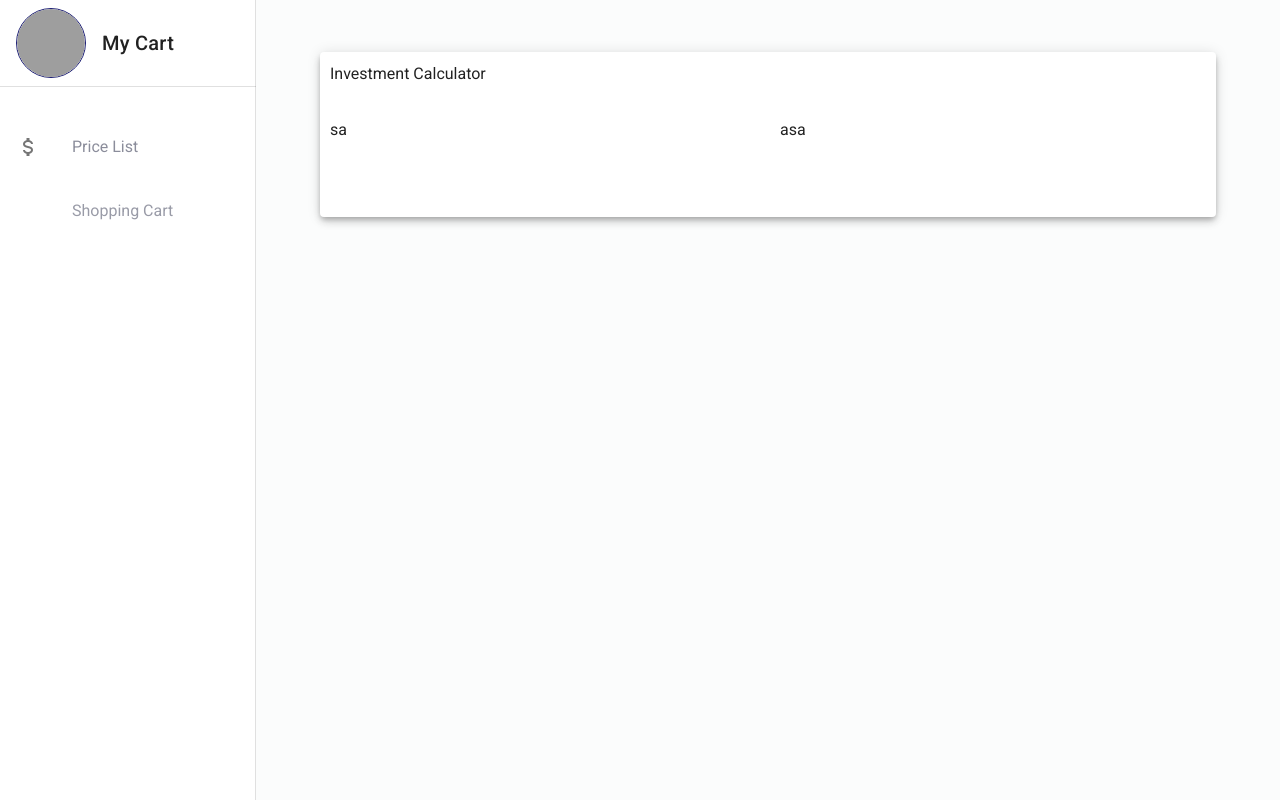
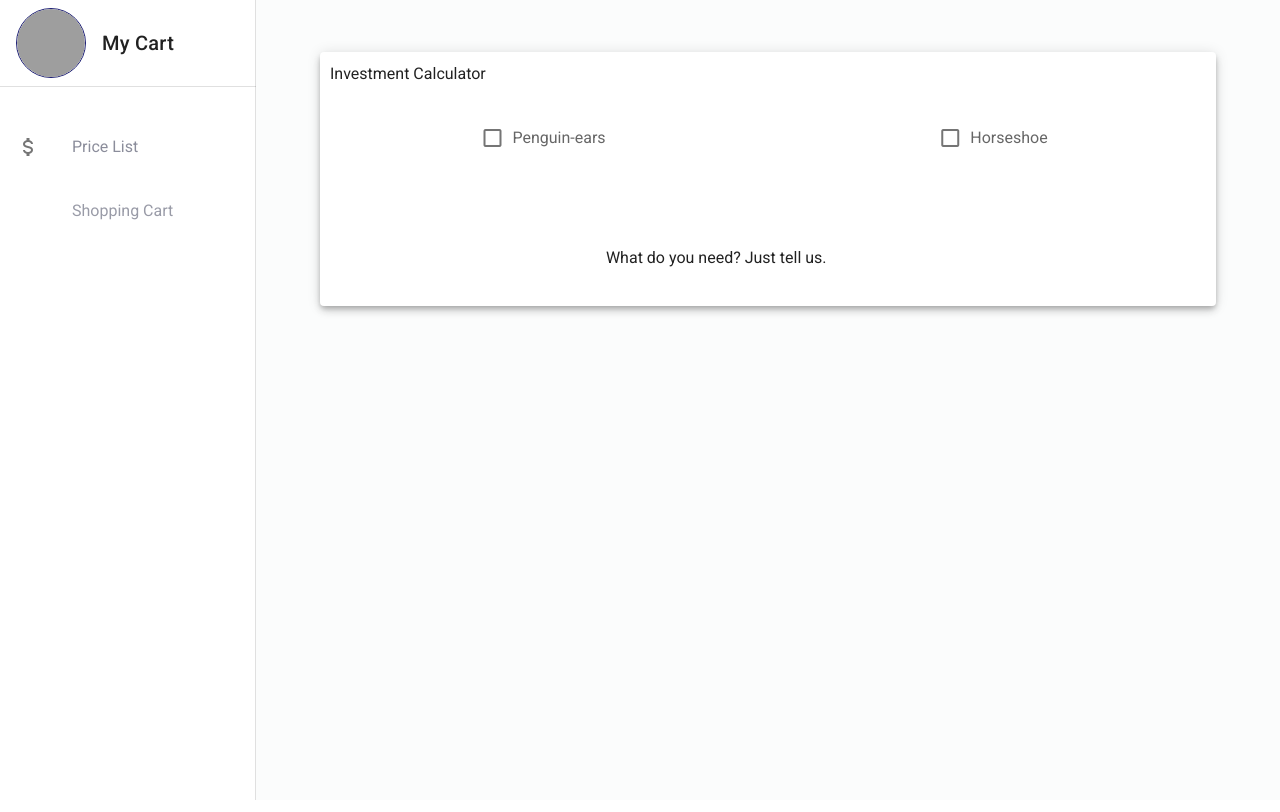
Before and after one commit to bpriyabhashana/shopping-cart-frontend, a Nuxt app: page /shopping-cart in a window 1280 px wide. Built offline with nearby package versions, Linux system fonts and the light colour scheme; grey boxes are pictures that could not be loaded.

Commit message:
Cart updated

```diff
--- a/assets/scss/main.scss
+++ b/assets/scss/main.scss
@@ -42,8 +42,45 @@
 .calculatorTitle {
   font-family: "Manrope-ExtraBold";
   color: #191b73;
-  font-size: 25px !important;
+  font-size: 25px;
 }
 .calculatorRow {
   text-align: center !important;
+  padding: 10px;
 }
+.inputRow {
+  text-align: center !important;
+  padding: 10px;
+}
+.formField {
+  padding-left: 10%;
+  padding-right: 10%;
+}
+.qtyDetails {
+  font-family: "Manrope-ExtraBold";
+  color: #8b8d9b;
+}
+.infoTextColor {
+  color: #191b73;
+  font-family: "Manrope-ExtraBold";
+}
+.dialogHeader {
+  padding: 20px;
+  font-family: "Manrope-ExtraBold";
+  color: #191b73;
+}
+.iconImage {
+  text-align: center !important;
+  margin-left: 25%;
+  margin-top: -20px;
+}
+.priceMessage {
+  padding: 20px;
+  font-family: "Manrope-bold";
+  color: #191b73;
+}
+.price {
+  color: red;
+  font-family: "Manrope-ExtraBold";
+  font-size: 20px;
+}
--- a/pages/shopping-cart.vue
+++ b/pages/shopping-cart.vue
@@ -15,13 +15,148 @@
                 Investment Calculator
               </v-col>
             </v-row>
-            <v-row class="calculatorRow mt-5" justify="center" align="center">
-              <v-col>sa</v-col>
-              <v-col>asa</v-col>
-            </v-row>
+            <v-form>
+              <!-- ----- checkbox ------ -->
+              <v-row class="mt-5">
+                <v-col>
+                  <v-row justify="center" align="center">
+                    <v-checkbox
+                      @change="
+                        e => (
+                          (penguinQty = 0),
+                          (penguinCartons = 0),
+                          (penguinUnits = 0)
+                        )
+                      "
+                      label="Penguin-ears"
+                      v-model="penguin"
+                    ></v-checkbox>
+                  </v-row>
+                </v-col>
+                <v-col justify="center" align="center">
+                  <v-row justify="center" align="center">
+                    <v-checkbox
+                      @change="
+                        e => (
+                          (horseQty = 0), (horseCartons = 0), (horseUnits = 0)
+                        )
+                      "
+                      label="Horseshoe"
+                      v-model="horse"
+                    ></v-checkbox>
+                  </v-row>
+                </v-col>
+              </v-row>
+              <!-- ------------- inputs ------------ -->
+              <v-row justify="center" align="center">
+                <!-- ---------- penguin column -------- -->
+                <v-col>
+                  <v-row justify="center" align="center" class="formField">
+                    <v-text-field
+                      v-if="penguin"
+                      outlined
+                      label="Quantity (Units)"
+                      v-model="penguinQty"
+                      type="number"
+                      @input="getPenguinData()"
+                    ></v-text-field>
+                  </v-row>
+                </v-col>
+                <!-- ---------- horse column -------- -->
+                <v-col>
+                  <v-row justify="center" align="center" class="formField">
+                    <v-text-field
+                      v-if="horse"
+                      outlined
+                      label="Quantity (Units)"
+                      v-model="horseQty"
+                      type="number"
+                      @input="getHorseData()"
+                    ></v-text-field>
+                  </v-row>
+                </v-col>
+              </v-row>
+              <v-row class="mb-5">
+                <v-col justify="center" align="center">
+                  <span v-if="penguinQty != 0" class="qtyDetails">
+                    <span class="infoTextColor"> {{ penguinCartons }}</span>
+                    carton
+                    <span class="infoTextColor">{{ penguinUnits }}</span>
+                    units</span
+                  ></v-col
+                >
+                <v-col justify="center" align="center" class="formField">
+                  <span v-if="horseQty != 0" class="qtyDetails">
+                    <span class="infoTextColor"> {{ horseCartons }}</span>
+                    carton
+                    <span class="infoTextColor">{{ horseUnits }} </span
+                    >units</span
+                  >
+                </v-col>
+              </v-row>
+              <v-row justify="center" align="center" class="mb-5">
+                <span v-if="!penguin && !horse"
+                  >What do you need? Just tell us.</span
+                >
+                <v-btn
+                  :disabled="!penguin && !horse"
+                  dark
+                  depressed
+                  color="#191B73"
+                  @click="priceDialog = true"
+                  >Proceed</v-btn
+                >
+              </v-row>
+            </v-form>
           </v-card>
         </v-col>
       </v-row>
+      <!-- ---------------- price dialog ------------ -->
+      <v-dialog v-model="priceDialog" width="400">
+        <v-card>
+          <div class="lighten-2 dialogHeader">
+            Price summary for your cart
+          </div>
+
+          <div class="iconImage">
+            <v-img
+              width="200px"
+              src="https://i.pinimg.com/originals/88/12/0b/88120b4f8117a1c7d2c7e38396fbaf99.jpg"
+            ></v-img>
+          </div>
+          <div class="text-center ">
+            <table style="width:100%; color: #808292">
+              <tr>
+                <th style="width: 30%"></th>
+                <th style="width: 30%">Carton</th>
+                <th style="width: 30%">Units</th>
+              </tr>
+              <tr>
+                <th>Penguin-ears</th>
+                <td>{{ penguinCartons }}</td>
+                <td>{{ penguinUnits }}</td>
+              </tr>
+              <tr>
+                <th>Horseshoe</th>
+                <td>{{ horseCartons }}</td>
+                <td>{{ horseUnits }}</td>
+              </tr>
+            </table>
+          </div>
+          <div class="text-center priceMessage">
+            Just invest <span class="price">$500. </span> Its all yours!
+          </div>
+
+          <v-divider></v-divider>
+
+          <v-card-actions>
+            <v-spacer></v-spacer>
+            <v-btn color="primary" outlined @click="priceDialog = false">
+              I accept
+            </v-btn>
+          </v-card-actions>
+        </v-card>
+      </v-dialog>
     </v-col>
   </v-row>
 </template>
@@ -35,6 +170,30 @@ export default {
   components: {
     Logo,
     VuetifyLogo
+  },
+  data() {
+    return {
+      penguin: false,
+      penguinCartons: 0,
+      penguinUnits: 0,
+      horse: false,
+      horseCartons: 0,
+      horseUnits: 0,
+      penguinQty: 0,
+      horseQty: 0,
+
+      priceDialog: false
+    };
+  },
+  methods: {
+    getPenguinData() {
+      this.penguinCartons = Math.floor(this.penguinQty / 20);
+      this.penguinUnits = this.penguinQty % 20;
+    },
+    getHorseData() {
+      this.horseCartons = Math.floor(this.horseQty / 5);
+      this.horseUnits = this.horseQty % 5;
+    }
   }
 };
 </script>
```
